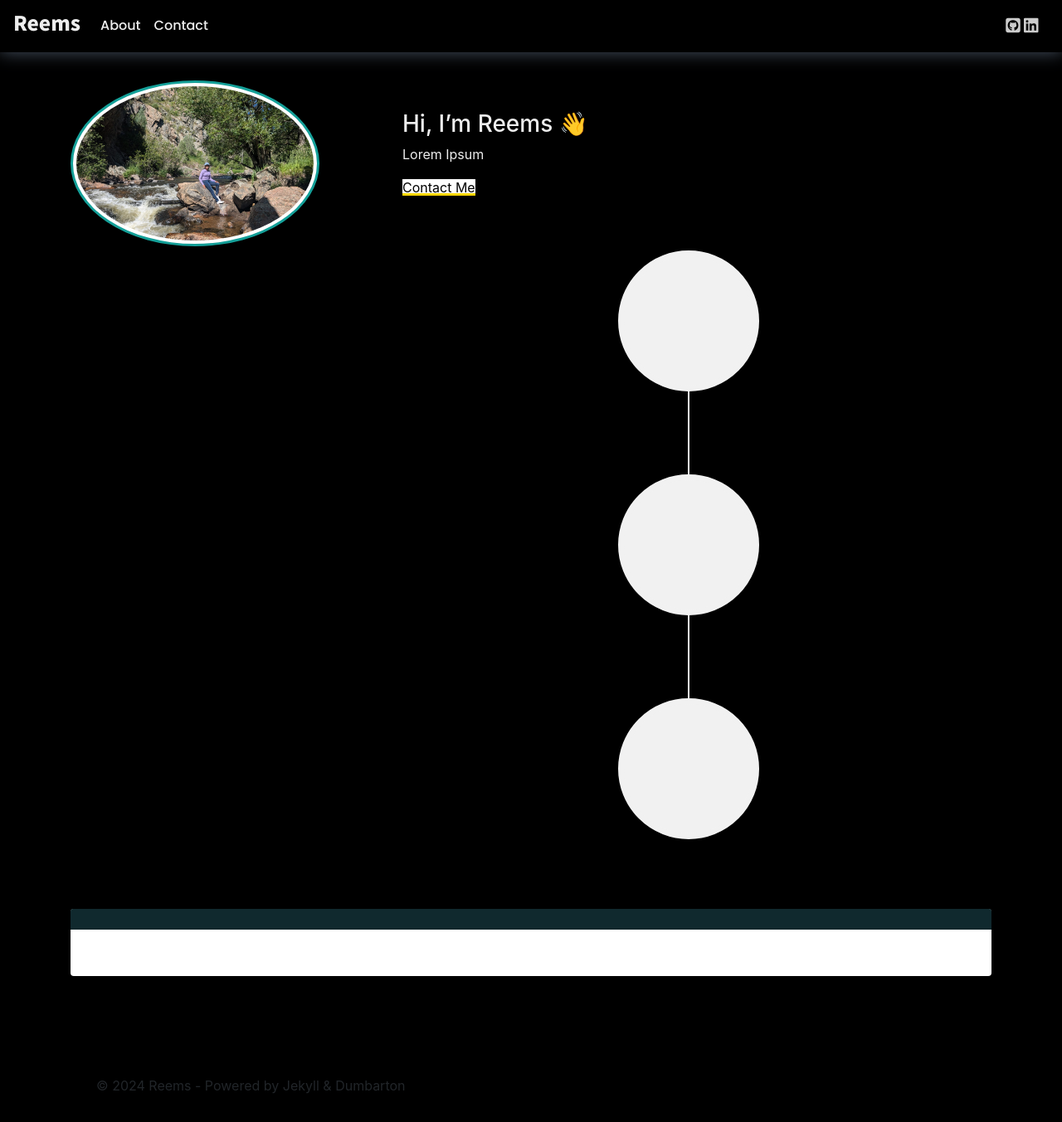
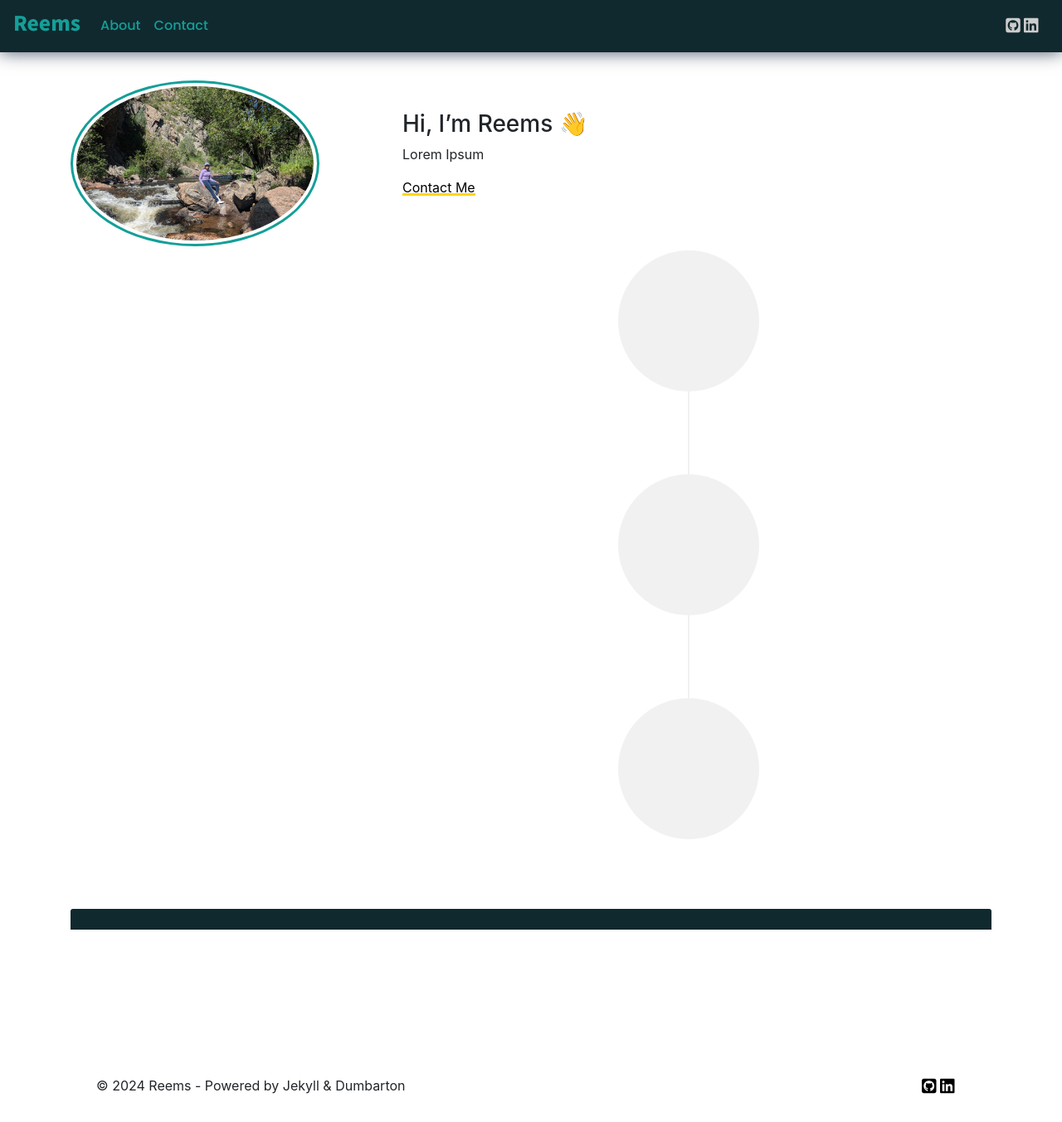
Before and after one commit to reemstk/reemstk.github.io, a Jekyll site: the page built from index.md, in a window 1280 px wide. Shown: the whole page at 83% size. Built offline with Jekyll 4.4.1, drawn with Linux system fonts in a browser that asks for light colours; nearby versions of some CDN libraries; comment, search, counter and statistics services are not loaded; our own code applies the rules of GitHub Pages for plain Markdown files.

Commit message:
Update _config.yml

```diff
--- a/_config.yml
+++ b/_config.yml
@@ -32,7 +32,7 @@
 #========================================#
 # --------- UI THEMES -------------------#
 #========================================#
-ui_theme: dark                                 # abyss Create your own theme by setting options in _data/themes.yml
+ui_theme: abyss                                 # abyss Create your own theme by setting options in _data/themes.yml
 
 
 # =======================================#
```
